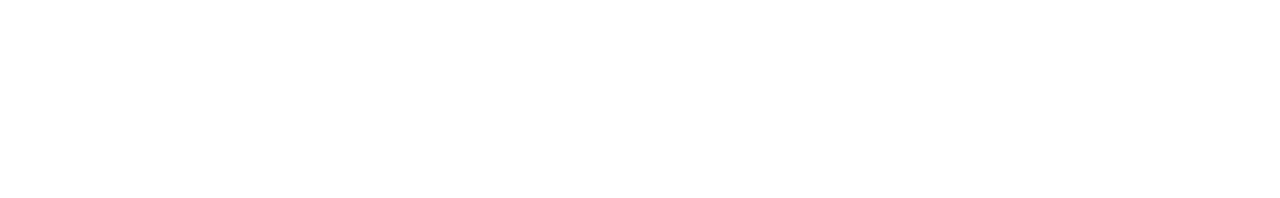
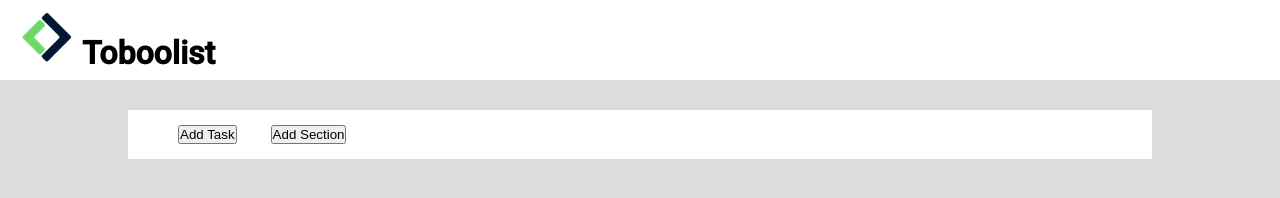
Before and after one commit to Linuxpert/html-css-toboolist, a plain HTML site: page index.html in a window 1280 px wide. Drawn offline with Linux system fonts and the light colour scheme.

Commit message:
aggiunti pulsanti

```diff
--- a/css/style.css
+++ b/css/style.css
@@ -1,6 +1,45 @@
 /* Generali */
+@import url('https://fonts.googleapis.com/css2?family=Roboto:ital,wght@0,500;1,100;1,300;1,400&display=swap');
+
 * {
     margin: 0;
     padding: 0;
     box-sizing: border-boxs;
 }
+
+body {
+
+    font-family: 'Roboto', sans-serif;
+    background-color: gainsboro;
+}
+
+/* header */
+#banner {
+    background-color: white;
+    height: 80px;
+}
+#logo {
+    margin: 10px 5px 0px 20px ;
+
+
+}
+#logotext {
+    display: inline-block;
+    font-style: Medium 500;
+    height: 20px;
+}
+
+/* main */
+#box {
+    width: 80%;
+    margin: 30px auto;
+    background-color: white;
+}
+
+.button{
+    margin: 15px;
+    size: 10px;
+}
+.left {
+    margin-left: 50px
+}
--- a/index.html
+++ b/index.html
@@ -8,6 +8,41 @@
     <title>toboolist</title>
 </head>
 <body>
+    <!--banner iniziale-->
+    <header>
 
+        <div id="banner">
+
+            <img src="img/logo copia.png" alt="logo boolean" id="logo">
+            <h1 id="logotext">Toboolist</h1>
+
+        </div>
+
+    </header>
+
+    <main>
+
+        <div id="box">
+            <!--bottoni iniziali-->
+            <section>
+
+                <button class="button left">Add Task</button>
+                <button class="button right">Add Section</button>
+
+            </section>
+
+
+            <!-- sezione 2 -->
+
+            <!-- sezione 3 -->
+
+            <!-- sezione 3 -->
+
+        </div>
+
+
+
+
+    </main>
 </body>
 </html>
```
